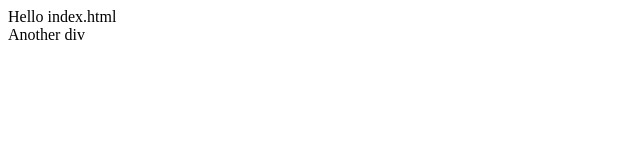
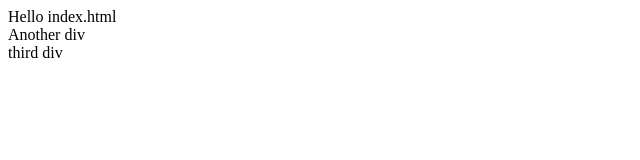
Before and after one commit to incadev/demo-repo, a plain HTML site: page index.html in a window 1280 px wide. Shown: the full height of the page, 0-640 px from the left. Drawn offline with Linux system fonts and the light colour scheme.

Commit message:
modified index.html

```diff
--- a/index.html
+++ b/index.html
@@ -1,2 +1,3 @@
 <div>Hello index.html</div>
 <div>Another div</div>
+<div>third div</div>
```
